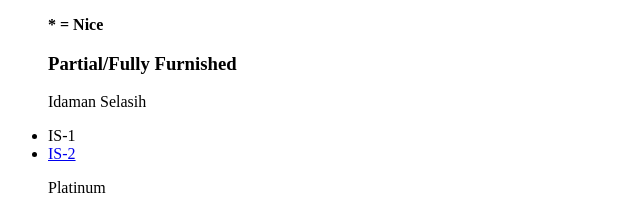
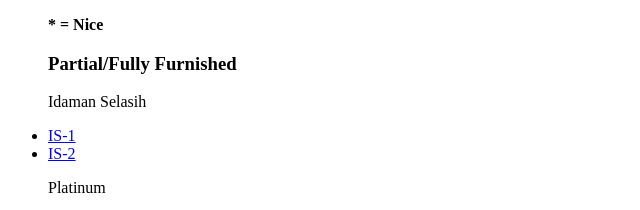
Before and after one commit to mdspt/rent-to-list, a plain HTML site: page index.html in a window 1280 px wide. Shown: the top 210 px of the page, 0-640 px from the left. Drawn offline with Linux system fonts and the light colour scheme.

Commit message:
Update typo in index.html

```diff
--- a/index.html
+++ b/index.html
@@ -11,7 +11,7 @@
     <p><b>* = Nice</b></p>
     <h3>Partial/Fully Furnished</h3>
     <p>Idaman Selasih</p>
-    <li><a target="_blank" platinumref="https://www.mudah.my/Idaman+Selasih+1Carpark+Bayan+Lepas-99672621.htm">IS-1</a></li>
+    <li><a target="_blank" href="https://www.mudah.my/Idaman+Selasih+1Carpark+Bayan+Lepas-99672621.htm">IS-1</a></li>
     <li><a target="_blank" href="https://www.mudah.my/ldaman+selasih-99328038.htm">IS-2</a></li>
 
     <p>Platinum</p>
```
